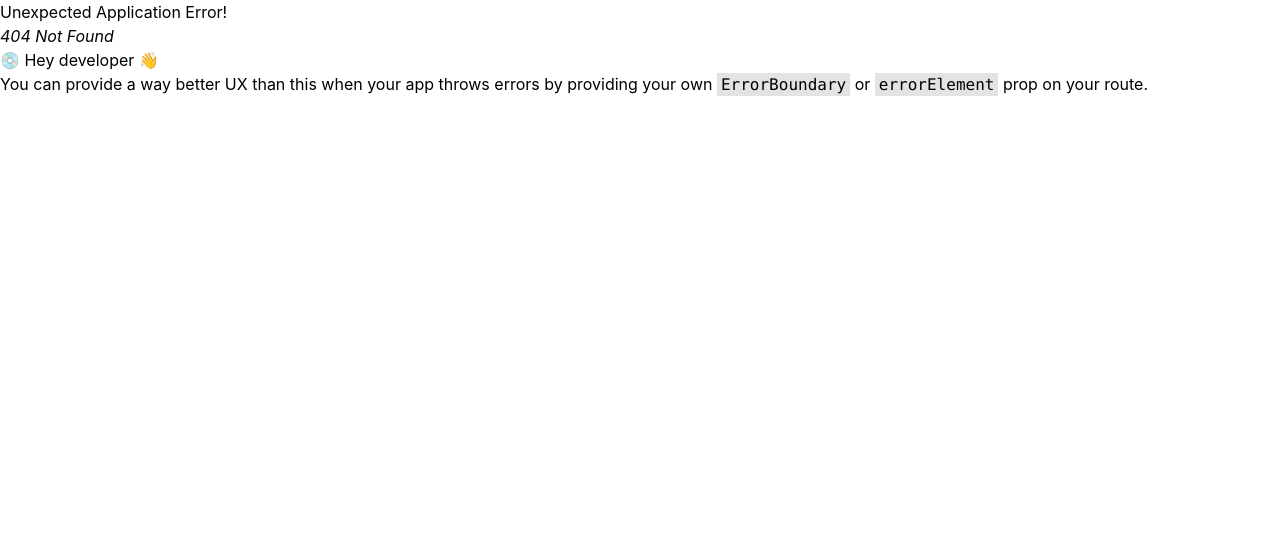
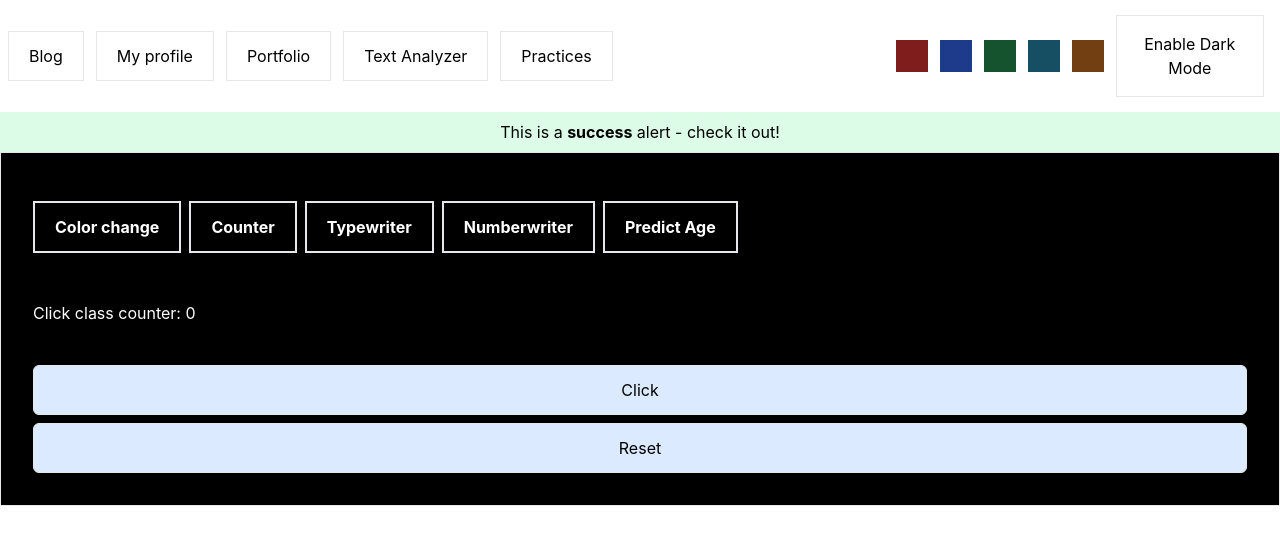
Before and after one commit to itslakshyayadav/my-react-blogpost, a React (Vite) app: page /practices/counter-class in a window 1280 px wide. Before the commit this address had no page. Shown: the top 544 px of the page. Built offline with nearby package versions, Linux system fonts and the light colour scheme.

Commit message:
Counter class, stopwatch added

```diff
--- a/src/components/TextAnalyzer.jsx
+++ b/src/components/TextAnalyzer.jsx
@@ -50,6 +50,7 @@ function Home(props) {
     let text = document.getElementById("analyzerArea");
     text.select();
     navigator.clipboard.writeText(text.value);
+    document.getSelection().removeAllRanges();
   };
 
   const removerExtraSpaces = () => {
@@ -60,9 +61,9 @@ function Home(props) {
   return (
     <div className="p-8 conatiner" style={myStyle}>
       <h1 className="text-center text-5xl p-8 container">{props.heading}</h1>
-      <div className="flex justify-center border-2	 border-orange-400 p-8 rounded-xl">
+      <div className="flex justify-center border-2 border-orange-900 p-8 rounded-xl">
         <textarea
-          className="border-2 border-red-400 p-5"
+          className="border-2 border-red-700 p-5"
           style={myStyle}
           id="analyzerArea"
           cols="100"
@@ -72,7 +73,7 @@ function Home(props) {
         ></textarea>
       </div>
       <div className="flex justify-between ">
-        <div className="flex gap-3">
+        <div className="flex gap-3 py-4">
           <button
             style={myStyle}
             type="button"
@@ -114,7 +115,7 @@ function Home(props) {
             Clear
           </button>
         </div>
-        <div>
+        <div className="py-4">
           <button
             style={myStyle}
             type="button"
@@ -125,15 +126,24 @@ function Home(props) {
           </button>
         </div>
       </div>
-      <div className="container  rounded-sm">
-        <h1 className=" text-lg p-8 container">
+      <div className="rounded-sm">
+        <h1 className=" text-lg py-5 ">
           <b>Your Text Summary :</b>
           <p className="inline">
-            {analyzerModel.split(" ").length} words and {analyzerModel.length}
+            {
+              analyzerModel.split(" ").filter((element) => {
+                return element.length !== 0;
+              }).length
+            }{" "}
+            words and {analyzerModel.length}
             characters.
           </p>
           <p>
-            <b>Read Time :</b> {0.008 * analyzerModel.split(" ").length}
+            <b>Read Time :</b>{" "}
+            {0.008 *
+              analyzerModel.split(" ").filter((element) => {
+                return element.length !== 0;
+              }).length}
           </p>
           <h1>
             <b>Preview:</b>
--- a/src/main.jsx
+++ b/src/main.jsx
@@ -6,7 +6,7 @@ import router from "./router/index";
 import "./index.css";
 
 ReactDOM.createRoot(document.getElementById("root")).render(
-  <React.StrictMode>
-    <RouterProvider router={router} />
-  </React.StrictMode>
+  // <React.StrictMode>
+  <RouterProvider router={router} />
+  // </React.StrictMode>
 );
--- /dev/null
+++ b/src/pages/practices/counter-class.jsx
@@ -0,0 +1,68 @@
+import { Component } from "react";
+
+class CounterClass extends Component {
+  constructor() {
+    console.log("constructor called");
+    super();
+
+    this.state = {
+      counter: 0,
+    };
+  }
+
+  incrementCounter = () => {
+    console.log("incre called");
+    const { counter } = this.state;
+    this.setState({
+      counter: counter + 1,
+    });
+  };
+
+  resetScreen = () => {
+    this.setState({
+      counter: 0,
+    });
+  };
+
+  componentDidMount() {
+    console.log("componentDidMount called");
+  }
+
+  componentDidUpdate() {
+    console.log("componentDidUpdate called");
+  }
+
+  componentWillUnmount() {
+    console.log("componentWillUnmount called");
+  }
+
+  render() {
+    console.log("render called");
+
+    const { counter } = this.state;
+    return (
+      <div className="flex flex-col gap-2 ">
+        <div className="py-2">
+          <span>Click class counter: {counter}</span>
+        </div>
+
+        <button
+          type="button"
+          className="border bg-blue-100 rounded-md text-black py-3    px-6"
+          onClick={this.incrementCounter}
+        >
+          Click
+        </button>
+        <button
+          type="button"
+          className="border bg-blue-100 rounded-md text-black py-3 px-6"
+          onClick={this.resetScreen}
+        >
+          Reset
+        </button>
+      </div>
+    );
+  }
+}
+
+export default CounterClass;
--- a/src/pages/practices/counter.jsx
+++ b/src/pages/practices/counter.jsx
@@ -1,17 +1,46 @@
-import { useState } from "react";
+import { useState, useEffect } from "react";
 
 export default function Counter() {
   let [counter, setCounter] = useState(0);
+  let [counter2, setCounter2] = useState(0);
+  let [intervalID, setIntervalID] = useState(0);
 
   function incrementCounter() {
-    console.log("incre called");
     let newValue = counter + 1;
     setCounter(newValue);
   }
+
   function resetScreen() {
     setCounter(0);
   }
+
+  const startStopwatch = () => {
+    const intId = setInterval(() => {
+      console.log("stopwatch called");
+      // console.log(counter);
+      setCounter2((prevValue) => prevValue + 1);
+    }, 1000);
+
+    setIntervalID(() => intId);
+  };
+
+  const resetStopwatch = () => {
+    console.log("resetStopwatch called");
+    console.log(intervalID);
+    clearInterval(intervalID);
+    setCounter2(0);
+  };
+
+  useEffect(() => {
+    console.log("useEffect called");
+    return () => {
+      console.log("useEffect unmount called");
+      clearInterval(intervalID);
+    };
+  }, [intervalID]);
+
   return (
+    <>
       <div className="flex flex-col gap-2 ">
         <div className="py-2">
           <span>Click counter: {counter}</span>
@@ -34,5 +63,26 @@ export default function Counter() {
           Reset
         </button>
       </div>
+      <div className="flex flex-col gap-2 ">
+        <div className="py-2">
+          <span>Stopwatch: {counter2}</span>
+        </div>
+
+        <button
+          type="button"
+          className="border bg-blue-100 rounded-md text-black py-3    px-6"
+          onClick={startStopwatch}
+        >
+          Start
+        </button>
+        <button
+          type="button"
+          className="border bg-blue-100 rounded-md text-black py-3 px-6"
+          onClick={resetStopwatch}
+        >
+          Reset
+        </button>
+      </div>
+    </>
   );
 }
--- a/src/router/index.jsx
+++ b/src/router/index.jsx
@@ -7,6 +7,7 @@ import TextAnalyzer from "../components/TextAnalyzer";
 import Practices from "../pages/practices";
 import ColorChange from "../pages/practices/color-change";
 import Counter from "../pages/practices/counter";
+import CounterClass from "../pages/practices/counter-class";
 import Typewriter from "../pages/practices/typewriter";
 import Numberwriter from "../pages/practices/numberwriter";
 import Elements from "../pages/practices/elements";
@@ -30,12 +31,7 @@ const router = createBrowserRouter([
       },
       {
         path: "/example",
-        element: (
-          <TextAnalyzer
-            name="Lakshya yadav"
-            heading="Enter the text to analyze below"
-          />
-        ),
+        element: <TextAnalyzer heading="Enter the text to analyze below" />,
       },
       {
         path: "/practices",
@@ -44,6 +40,10 @@ const router = createBrowserRouter([
           {
             path: "/practices/change-color",
             element: <ColorChange />,
+          },
+          {
+            path: "/practices/counter-class",
+            element: <CounterClass />,
           },
           {
             path: "/practices/counter",
```
Lines whose indentation alone changed are shown as unchanged.
